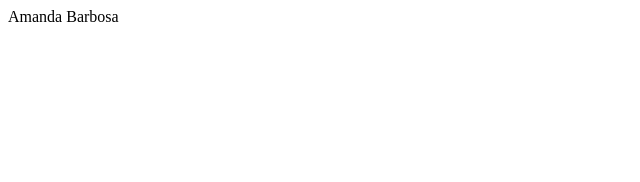
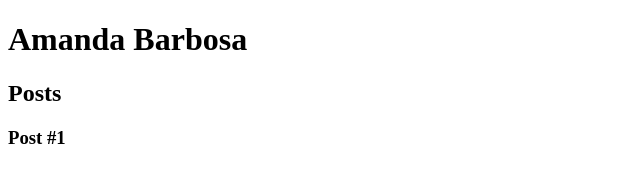
Before and after one commit to Amanda-Barbosa03/DIO---Bootcamp-TQI-Fullstack-Developer, a plain HTML site: page Aula - Introdução a criação de websites com HTML5 e CSS3/index.html in a window 1280 px wide. Shown: the whole page, without its empty margins (0-640 px from the left). Drawn offline with Linux system fonts and the light colour scheme.

Commit message:
inclusão das tags para título da página, sessão de posts e rodapé com informações de contatos

```diff
--- a/Aula - Introdução a criação de websites com HTML5 e CSS3/index.html
+++ b/Aula - Introdução a criação de websites com HTML5 e CSS3/index.html
@@ -5,6 +5,19 @@
         <title> Amanda Barbosa</title>
     </head>
     <body>
-        Amanda Barbosa
+        <Header>
+            <h1>Amanda Barbosa</h1>
+        </Header>
+        <section>
+            <header>
+                <h2>Posts</h2>
+            </header>
+            <article>
+                <header>
+                    <h3>Post #1</h3>
+                </header>
+            </article>
+        </section>
+        <footer></footer>
     </body>
 </html>
```
